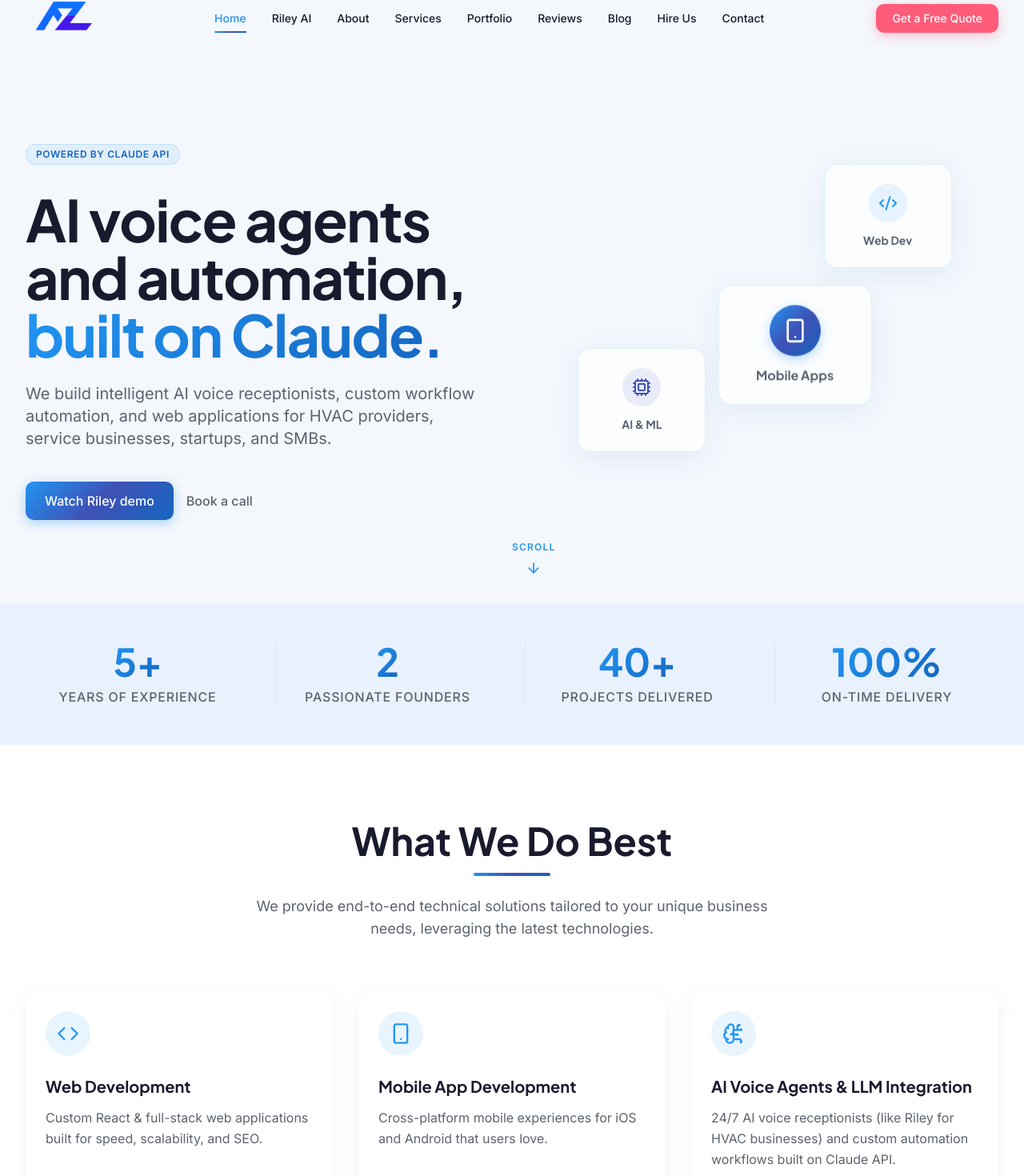
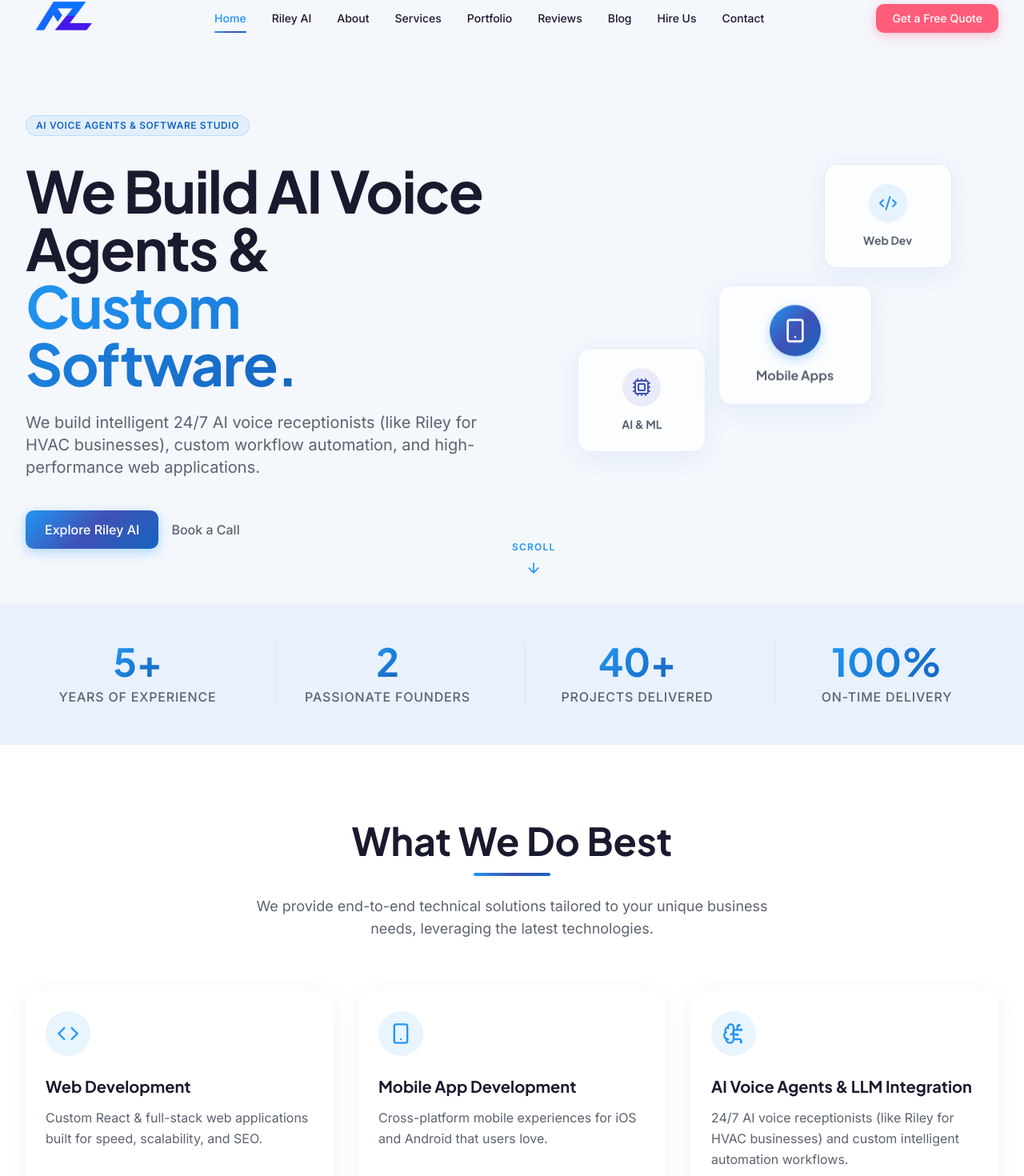
Before and after one commit to azyncsolutions-dot/azync-solutions, a React (Vite) app: page / in a window 1280 px wide. Shown: the part 45-1515 px from the top of the page at 80% size. Built offline with nearby package versions, Linux system fonts and the light colour scheme.

Commit message:
fix: remove Claude and Loom references, restore hero headline, embed WhatsApp video on Riley page

```diff
--- a/src/components/common/Footer.jsx
+++ b/src/components/common/Footer.jsx
@@ -25,7 +25,7 @@
               <img src={logo1} alt="AZync Solutions Logo" className="h-7 w-auto object-contain" />
             </Link>
             <p className="text-brand-gray text-sm leading-relaxed max-w-sm">
-              AI voice agents and software automation studio founded in March 2026. Building practical digital solutions on Claude API.
+              AI voice agents and software automation studio founded in March 2026. Building practical digital solutions for businesses worldwide.
             </p>
             <div className="flex items-center gap-3 mt-2 flex-wrap">
               <a href="https://www.upwork.com/freelancers/alis775?mp_source=share" target="_blank" rel="noopener noreferrer" title="Upwork Profile" className="w-10 h-10 rounded-full bg-[rgba(255,255,255,0.05)] flex items-center justify-center text-brand-gray hover:text-green-400 hover:bg-[rgba(74,222,128,0.1)] transition-colors">
--- a/src/components/sections/HomeHero.jsx
+++ b/src/components/sections/HomeHero.jsx
@@ -36,16 +36,16 @@
             transition={{ duration: 0.8 }}
             className="flex flex-col items-start gap-6"
           >
-            <Badge className="mb-2">Powered by Claude API</Badge>
+            <Badge className="mb-2">AI Voice Agents & Software Studio</Badge>
             <h1 className="text-5xl md:text-6xl lg:text-7xl leading-[1.1] tracking-tight text-brand-dark font-jakarta font-bold">
-              AI voice agents and automation, <span className="text-gradient">built on Claude.</span>
+              We Build AI Voice Agents & <span className="text-gradient">Custom Software.</span>
             </h1>
             <p className="text-lg md:text-xl text-brand-gray max-w-xl leading-relaxed">
-              We build intelligent AI voice receptionists, custom workflow automation, and web applications for HVAC providers, service businesses, startups, and SMBs.
+              We build intelligent 24/7 AI voice receptionists (like Riley for HVAC businesses), custom workflow automation, and high-performance web applications.
             </p>
             <div className="flex flex-wrap items-center gap-4 mt-4">
-              <Button to="/riley" variant="primary">Watch Riley demo</Button>
-              <Button to="/contact" variant="outline">Book a call</Button>
+              <Button to="/riley" variant="primary">Explore Riley AI</Button>
+              <Button to="/contact" variant="outline">Book a Call</Button>
             </div>
           </motion.div>
 
--- a/src/data/services.js
+++ b/src/data/services.js
@@ -18,9 +18,9 @@
   {
     id: 3,
     title: 'AI Voice Agents & LLM Integration',
-    description: '24/7 AI voice receptionists (like Riley for HVAC businesses) and custom automation workflows built on Claude API.',
+    description: '24/7 AI voice receptionists (like Riley for HVAC businesses) and custom intelligent automation workflows.',
     icon: BrainCircuit,
-    tags: ['Claude API', 'Voice Agents', 'Anthropic', 'Automation']
+    tags: ['Voice AI', 'AI Agents', 'Automation', 'Workflows']
   },
   {
     id: 4,
--- a/src/data/team.js
+++ b/src/data/team.js
@@ -20,7 +20,7 @@
     role: 'Co-Founder & CTO',
     bio: 'Computer scientist and full-stack systems engineer architecting voice agent pipelines, backend workflows, and web applications.',
     image: founder2,
-    skills: ['Claude API', 'Voice Pipelines', 'System Architecture'],
+    skills: ['Voice AI', 'System Architecture', 'Full-Stack Dev'],
     socials: {
       linkedin: 'https://www.linkedin.com/in/zain-shahid-94a3a2390',
       github: 'https://github.com/zain31197'
--- a/src/pages/Home.jsx
+++ b/src/pages/Home.jsx
@@ -13,8 +13,8 @@
   return (
     <>
       <Helmet>
-        <title>AZync Solutions | AI Voice Agents & Automation Built on Claude</title>
-        <meta name="description" content="AZync Solutions builds AI voice agents, custom automation, and web applications built on Claude for HVAC businesses, startups, and SMBs worldwide." />
+        <title>AZync Solutions | AI Voice Agents & Custom Software Development</title>
+        <meta name="description" content="AZync Solutions builds 24/7 AI voice receptionists, custom workflow automation, and web applications for HVAC businesses, startups, and SMBs worldwide." />
         <link rel="canonical" href="https://www.azyncsolutions.com/" />
         <script type="application/ld+json">
           {`
--- a/src/pages/Privacy.jsx
+++ b/src/pages/Privacy.jsx
@@ -7,7 +7,7 @@
     <>
       <Helmet>
         <title>Privacy Policy | AZync Solutions</title>
-        <meta name="description" content="Privacy Policy for AZync Solutions. Learn how we handle form submissions, contact information, and third-party services like Vercel and Anthropic Claude API." />
+        <meta name="description" content="Privacy Policy for AZync Solutions. Learn how we handle form submissions, contact information, and third-party services like Vercel." />
         <link rel="canonical" href="https://www.azyncsolutions.com/privacy" />
       </Helmet>
 
@@ -55,7 +55,7 @@
               </p>
               <ul className="list-disc list-inside text-brand-gray mt-2 space-y-1">
                 <li><strong>Vercel:</strong> Web hosting and edge serverless infrastructure.</li>
-                <li><strong>Anthropic API (Claude):</strong> Powers our AI voice receptionists (e.g., Riley) and custom LLM workflow integrations. Data processed via Anthropic API adheres to Anthropic’s API data privacy standard (API data is not used for model training).</li>
+                <li><strong>Voice & AI Services:</strong> Powers our 24/7 AI voice receptionists (e.g., Riley) and custom workflow integrations. Client data is handled with strict confidentiality.</li>
               </ul>
             </div>
 
--- a/src/pages/Riley.jsx
+++ b/src/pages/Riley.jsx
@@ -1,12 +1,12 @@
 import React from 'react';
 import { Helmet } from 'react-helmet-async';
 import { motion } from 'framer-motion';
-import { PhoneCall, Cpu, CheckCircle2, ShieldCheck, Zap, ArrowRight, Play, Clock, Flame, UserCheck } from 'lucide-react';
+import { PhoneCall, Cpu, CheckCircle2, ShieldCheck, Zap, Play, Clock, Flame, UserCheck } from 'lucide-react';
 import Badge from '../components/ui/Badge';
 import Card from '../components/ui/Card';
 import Button from '../components/ui/Button';
 
-import hvacVideo from '../assets/AI that answers 24x7 HVAC.mp4';
+import whatsappVideo from '../assets/WhatsApp Video 2026-10-09 at 9.45.35 PM.mp4';
 
 const steps = [
   {
@@ -16,8 +16,8 @@
   },
   {
     step: '02',
-    title: 'Claude-Powered Triage & Diagnosis',
-    desc: 'Powered by Claude API, Riley asks smart diagnostic questions, determines if an HVAC issue is a critical emergency (e.g. heating outage in winter), and collects caller location.'
+    title: 'AI-Powered Triage & Diagnosis',
+    desc: 'Powered by voice AI, Riley asks smart diagnostic questions, determines if an HVAC issue is a critical emergency (e.g. heating outage in winter), and collects caller location.'
   },
   {
     step: '03',
@@ -28,7 +28,7 @@
 
 const features = [
   { icon: Clock, title: '24/7 After-Hours Answering', desc: 'Never lose another $1,000+ HVAC repair lead to voicemail or a competitor when your office is closed.' },
-  { icon: Cpu, title: 'Built on Claude API', desc: 'Understands complex speech, accent variations, and contractor jargon naturally without rigid phone trees.' },
+  { icon: Cpu, title: 'Advanced Voice AI', desc: 'Understands complex speech, accent variations, and contractor jargon naturally without rigid phone trees.' },
   { icon: Flame, title: 'Emergency HVAC Triage', desc: 'Identifies urgent system breakdowns vs routine maintenance calls and escalates accordingly.' },
   { icon: ShieldCheck, title: 'Zero Hold Times', desc: 'Handles simultaneous concurrent calls effortlessly during weather spikes or peak dispatch hours.' },
   { icon: Zap, title: 'Instant Job Summaries', desc: 'Generates structured job tickets and sends SMS alerts directly to your technicians or dispatchers.' },
@@ -39,8 +39,8 @@
   return (
     <>
       <Helmet>
-        <title>Riley | AI Voice Receptionist for HVAC Businesses (Built on Claude)</title>
-        <meta name="description" content="Riley is an AI voice receptionist for HVAC and service businesses, built on Claude API. Stop missing calls and capture after-hours leads 24/7." />
+        <title>Riley | AI Voice Receptionist for HVAC Businesses</title>
+        <meta name="description" content="Riley is an AI voice receptionist for HVAC and service businesses. Stop missing calls and capture after-hours leads 24/7." />
         <link rel="canonical" href="https://www.azyncsolutions.com/riley" />
       </Helmet>
 
@@ -49,50 +49,32 @@
         <div className="container mx-auto px-4 md:px-6 lg:px-8 max-w-7xl relative z-10 text-center">
           <motion.div initial={{ opacity: 0, y: 30 }} animate={{ opacity: 1, y: 0 }} transition={{ duration: 0.6 }}>
             <Badge className="mb-6">
-              <Cpu size={14} className="inline mr-1.5 -mt-0.5" />
-              Built on Claude API
+              <PhoneCall size={14} className="inline mr-1.5 -mt-0.5" />
+              24/7 AI Voice Receptionist
             </Badge>
             <h1 className="text-4xl md:text-6xl lg:text-7xl font-jakarta font-bold text-brand-dark mb-6 leading-tight">
               Riley: AI Voice Receptionist for <br className="hidden md:block" />
               <span className="text-gradient">HVAC & Service Businesses</span>
             </h1>
             <p className="text-brand-gray text-lg md:text-xl max-w-3xl mx-auto mb-8 leading-relaxed">
-              Never miss a high-value emergency service call again. Riley answers 24/7, triages caller requests, and dispatches jobs automatically — powered by Anthropic's Claude API.
+              Never miss a high-value emergency service call again. Riley answers 24/7, triages caller requests, and dispatches jobs automatically — powered by state-of-the-art voice AI.
             </p>
 
             <div className="flex flex-wrap justify-center gap-4 mb-12">
               <Button to="/contact" variant="primary">Book a Call</Button>
-              <a
-                href="https://www.loom.com/share/c5c0a2929a4942e18ec7a68b4ac7ba34"
-                target="_blank"
-                rel="noopener noreferrer"
-                className="inline-flex items-center gap-2 px-6 py-3 rounded-xl border border-brand-border bg-white text-brand-dark font-semibold text-sm hover:border-brand-blue transition-all shadow-sm"
-              >
-                <Play size={16} className="text-brand-blue fill-brand-blue" /> Watch Loom Demo
+              <a href="https://www.upwork.com/freelancers/alis775?mp_source=share" target="_blank" rel="noopener noreferrer" className="inline-flex items-center justify-center font-inter font-medium rounded-[10px] transition-all duration-300 ease-out border-2 border-brand-border bg-white text-brand-dark hover:border-brand-blue py-3 px-6 text-sm">
+                Hire Us on Upwork
               </a>
             </div>
           </motion.div>
 
-          {/* Built with Claude Line Callout */}
-          <motion.div initial={{ opacity: 0, scale: 0.95 }} animate={{ opacity: 1, scale: 1 }} transition={{ delay: 0.3 }} className="bg-brand-dark text-white p-6 rounded-2xl max-w-4xl mx-auto border border-white/10 shadow-brand-lg mb-16 text-left flex items-start gap-4">
-            <div className="w-12 h-12 rounded-xl bg-brand-blue/20 text-brand-blue flex items-center justify-center shrink-0">
-              <Cpu size={24} />
-            </div>
-            <div>
-              <h3 className="font-jakarta font-bold text-lg mb-1 text-white">Built with Claude API</h3>
-              <p className="text-white/80 text-sm leading-relaxed">
-                Riley is powered by Anthropic's Claude API for natural conversation understanding, real-time intent classification, caller triage, and accurate dispatch scheduling without rigid or frustrating phone tree scripts.
-              </p>
-            </div>
-          </motion.div>
-
-          {/* Video Player & Loom Embed */}
-          <motion.div initial={{ opacity: 0, y: 40 }} animate={{ opacity: 1, y: 0 }} transition={{ delay: 0.4 }} className="max-w-4xl mx-auto rounded-3xl overflow-hidden border border-brand-border shadow-brand-lg bg-black relative flex flex-col">
+          {/* Video Player Section */}
+          <motion.div initial={{ opacity: 0, y: 40 }} animate={{ opacity: 1, y: 0 }} transition={{ delay: 0.3 }} className="max-w-4xl mx-auto rounded-3xl overflow-hidden border border-brand-border shadow-brand-lg bg-black relative flex flex-col">
             <div className="relative aspect-video w-full">
               <video
                 controls
                 preload="metadata"
-                src={hvacVideo}
+                src={whatsappVideo}
                 className="w-full h-full object-cover"
               />
             </div>
@@ -102,18 +84,10 @@
                   <Play size={20} className="fill-brand-blue ml-0.5" />
                 </div>
                 <div>
-                  <h4 className="font-jakarta font-bold text-white text-sm">AI Voice Receptionist Schedules & Transfers Calls — HVAC 24 Hour</h4>
-                  <p className="text-white/60 text-xs">CEO Walkthrough & Demo</p>
+                  <h4 className="font-jakarta font-bold text-white text-sm">AI Voice Receptionist Schedules & Transfers Calls — 24/7 HVAC Intake</h4>
+                  <p className="text-white/60 text-xs">Live Voice AI Product Demonstration</p>
                 </div>
               </div>
-              <a
-                href="https://www.loom.com/share/c5c0a2929a4942e18ec7a68b4ac7ba34"
-                target="_blank"
-                rel="noopener noreferrer"
-                className="text-xs font-semibold text-brand-blue hover:underline shrink-0"
-              >
-                Open on Loom ↗
-              </a>
             </div>
           </motion.div>
         </div>
@@ -149,7 +123,7 @@
                 Riley engages callers like an experienced front-desk receptionist. It understands HVAC problems, triages emergency service calls, gathers job site details, and schedules callbacks instantly.
               </p>
               <ul className="space-y-2 text-sm text-brand-gray">
-                <li className="flex items-center gap-2"><CheckCircle2 size={16} className="text-green-500 shrink-0" /> Speaks naturally using Anthropic Claude API intelligence.</li>
+                <li className="flex items-center gap-2"><CheckCircle2 size={16} className="text-green-500 shrink-0" /> Speaks naturally with human-like conversational voice AI.</li>
                 <li className="flex items-center gap-2"><CheckCircle2 size={16} className="text-green-500 shrink-0" /> Differentiates AC no-cool emergencies from routine maintenance.</li>
                 <li className="flex items-center gap-2"><CheckCircle2 size={16} className="text-green-500 shrink-0" /> Direct notification via SMS to on-call technicians.</li>
               </ul>
--- a/src/pages/Terms.jsx
+++ b/src/pages/Terms.jsx
@@ -32,14 +32,14 @@
             <div>
               <h2 className="text-2xl font-jakarta font-bold mb-3">2. Intellectual Property</h2>
               <p className="text-brand-gray">
-                Upon full payment of agreed fees, clients retain ownership of custom software deliverables created specifically for their project, subject to third-party underlying APIs (e.g., Anthropic Claude API) and open-source licenses where applicable.
+                Upon full payment of agreed fees, clients retain ownership of custom software deliverables created specifically for their project, subject to third-party underlying APIs and open-source licenses where applicable.
               </p>
             </div>
 
             <div>
               <h2 className="text-2xl font-jakarta font-bold mb-3">3. Use of AI Technologies</h2>
               <p className="text-brand-gray">
-                Our AI voice receptionists and workflow tools use Claude API by Anthropic. Clients and users agree to comply with Anthropic's Acceptable Use Policy when interacting with integrated AI features.
+                Our AI voice receptionists and workflow tools utilize modern AI models and voice integrations. Clients and users agree to use integrated AI features responsibly and in accordance with applicable privacy and communication regulations.
               </p>
             </div>
 
```
Also changed, not shown: 1 other file (tests, documents, lock files or other folders).
